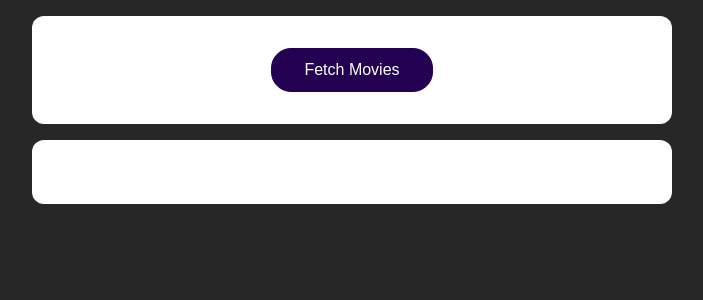
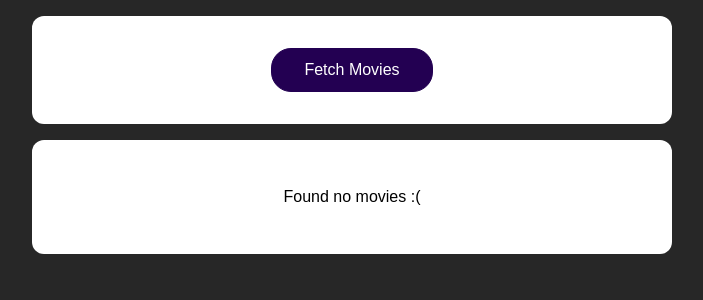
Before and after one commit to GeorgiSirakov4444/swapi, a React (Create React App) app: page / in a window 1280 px wide. Shown: the top 300 px of the page, without its empty margins (288-991 px from the left). Built offline with nearby package versions, Linux system fonts and the light colour scheme.

Commit message:
loading handling

```diff
--- a/src/App.js
+++ b/src/App.js
@@ -4,8 +4,10 @@
 
 function App() {
   const [movies, setMovies] = useState([]);
+  const [isLoading, setIsLoading] = useState(false);
 
   async function fetchMoviehandler () {
+    setIsLoading(true);
     const response = await fetch('https://swapi.dev/api/films/');
     const data = await response.json();
 
@@ -18,6 +20,7 @@
         };
     });
     setMovies(transformedMoviesObjects);
+    setIsLoading(false);
   }
 
   return (
@@ -26,7 +29,9 @@
         <button onClick={fetchMoviehandler}>Fetch Movies</button>
       </section>
       <section>
-        <MoviesList movies={movies} />
+        {!isLoading && movies.length > 0 && <MoviesList movies={movies} />}
+        {!isLoading && movies.length === 0 && <p>Found no movies :(</p>}
+        {isLoading && <p>Loading ...</p>}
       </section>
     </React.Fragment>
   );
```
